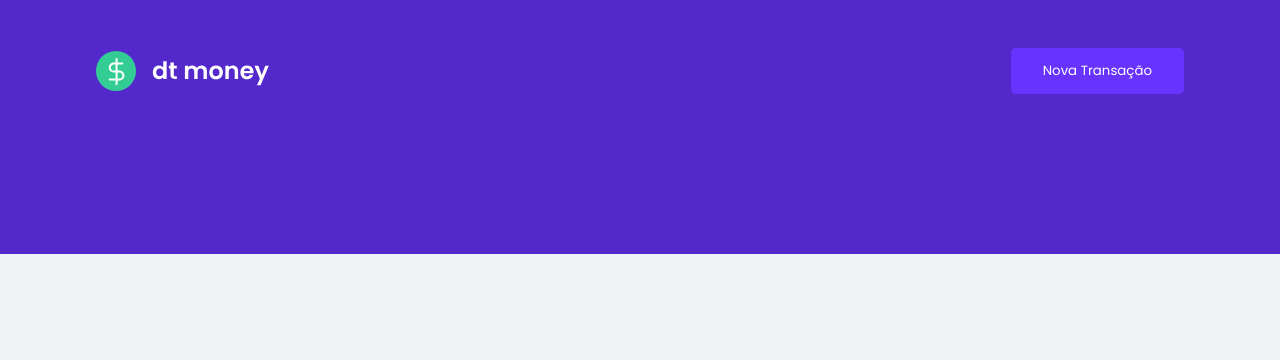
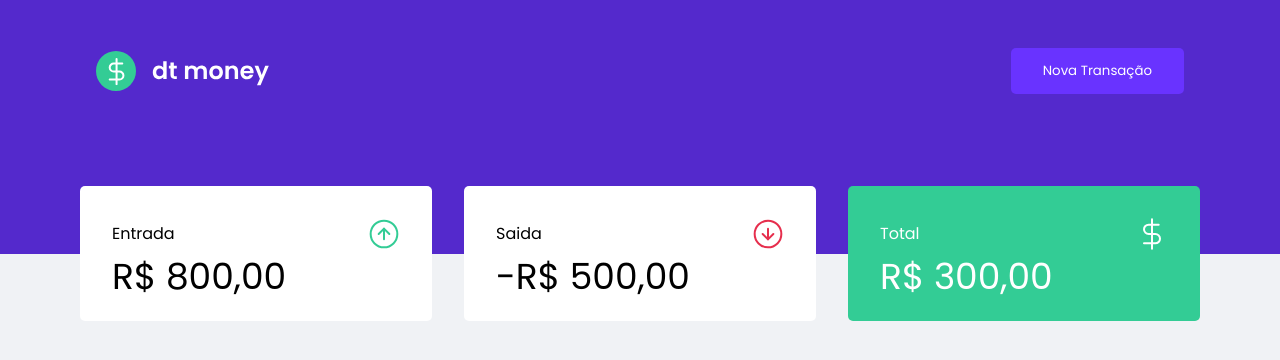
Before and after one commit to vh2224/dtmoney, a React (Create React App) app: page / in a window 1280 px wide. Shown: the top 360 px of the page. Built offline with nearby package versions, Linux system fonts and the light colour scheme.

Commit message:
feat: criado a seção de cards e estilização da mesma

```diff
--- a/src/App.js
+++ b/src/App.js
@@ -1,5 +1,6 @@
 //import styled from 'styled-components';
 
+import { Cards } from "./components/Cards/cards";
 import { Header } from "./components/Header/header";
 import { GlobalStyles } from "./styles/global";
 
@@ -7,6 +8,7 @@ function App() {
   return (
     <>
       <Header />
+      <Cards />
       <GlobalStyles/>
     </>
   );
--- /dev/null
+++ b/src/components/Cards/cards.jsx
@@ -0,0 +1,36 @@
+import { Card, CardContent, CardHeader } from "./styles";
+import IncomeImage from '../../assets/income.svg';
+import OutcomeImage from '../../assets/outcome.svg';
+import TotalImage from '../../assets/total.svg';
+
+export function Cards () {
+
+    return (
+
+        <CardContent>
+            <Card>
+                <CardHeader>
+                    <p>Entrada</p>
+                    <img src={IncomeImage} alt="Entrada"/>
+                </CardHeader>
+                <strong>R$ 800,00</strong>
+            </Card>
+            <Card>
+                <CardHeader>
+                    <p>Saida</p>
+                    <img src={OutcomeImage} alt="Saida"/>
+                </CardHeader>
+                <strong>-R$ 500,00</strong>
+            </Card>
+            <Card>
+                <CardHeader>
+                    <p className="total">Total</p>
+                    <img src={TotalImage} alt="Total"/>
+                </CardHeader>
+                <strong>R$ 300,00</strong>
+            </Card>
+        </CardContent>
+
+    );
+
+}
--- /dev/null
+++ b/src/components/Cards/styles.js
@@ -0,0 +1,51 @@
+import styled from 'styled-components';
+
+
+export const CardContent = styled.div`
+
+    display: flex;
+    align-items: center;
+    justify-content: space-between;
+    max-width: 1120px;
+    margin: -68px auto 0;
+
+`;
+
+export const Card = styled.div`
+
+    height:135px;
+    width:352px;
+    background: var(--white);
+    border-radius: 5px;
+    padding: 2rem;
+
+
+    strong {
+        display: block;
+        font-size: 36px;
+        line-height: 54px;
+        font-weight: 500;
+    }
+
+    :last-child {
+
+        background: var(--green);
+
+        strong {
+            color: var(--white);
+        }
+    }
+
+`;
+
+export const CardHeader = styled.div`
+
+    display: flex;
+    align-items: center;
+    justify-content: space-between;
+
+    .total {
+        color: white;
+    }
+
+`;
--- a/src/components/Header/styles.js
+++ b/src/components/Header/styles.js
@@ -15,7 +15,7 @@ export const Content = styled.div`
     padding:3rem 1rem 10rem;
 
     button {
-        color: var(--shape);
+        color: var(--white);
         background: var(--blue-light);
         border: none;
         border-radius: 5px;
--- a/src/styles/global.js
+++ b/src/styles/global.js
@@ -13,7 +13,9 @@ export const GlobalStyles = createGlobalStyle`
     --text-title: #363F5F;
     --text-body: #969CB3;
 
-    --shape: #FFFFFF;
+    --white: #FFFFFF;
+
+    --green: #33CC95;
 }
 
 * {
```
